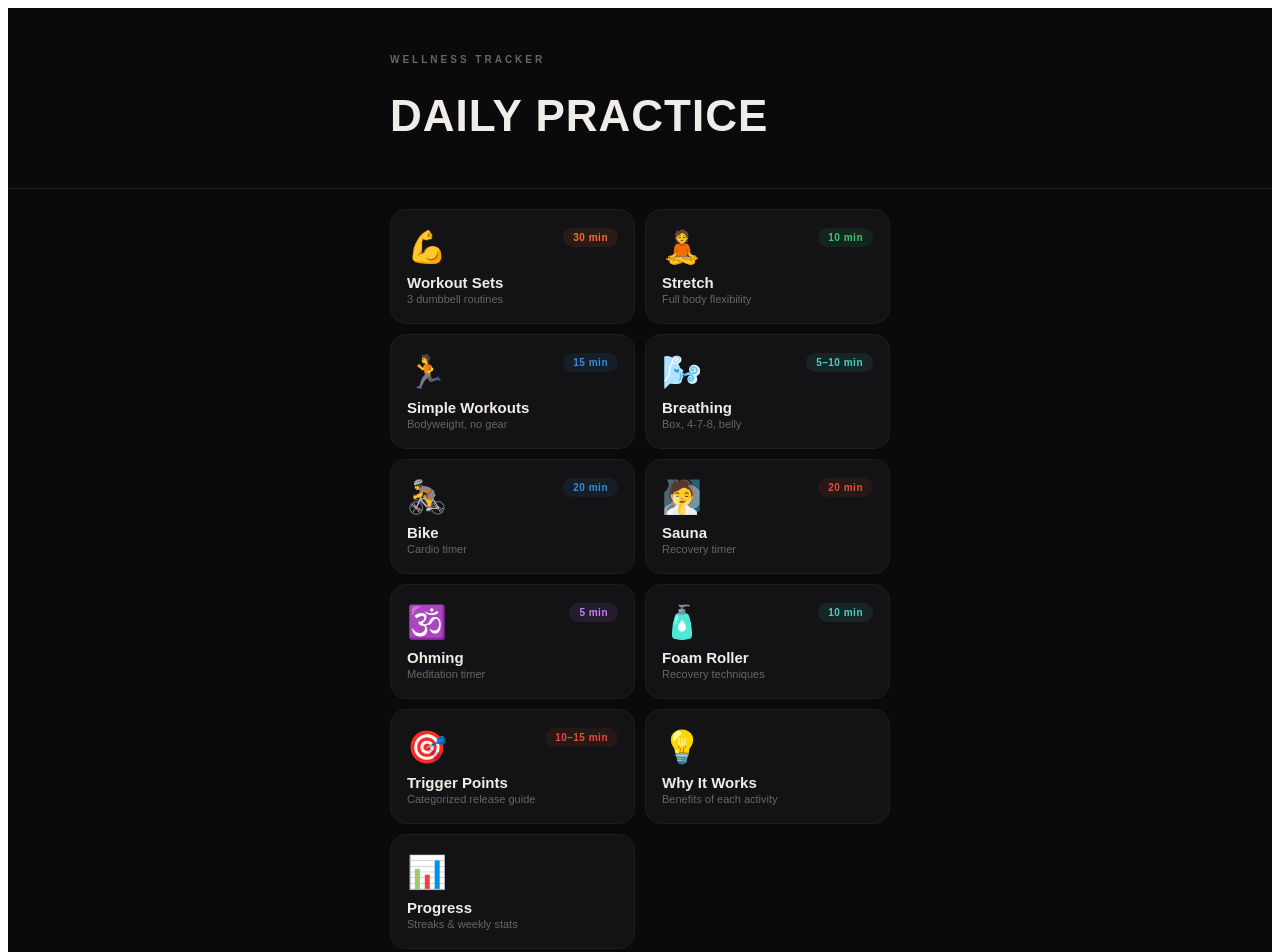
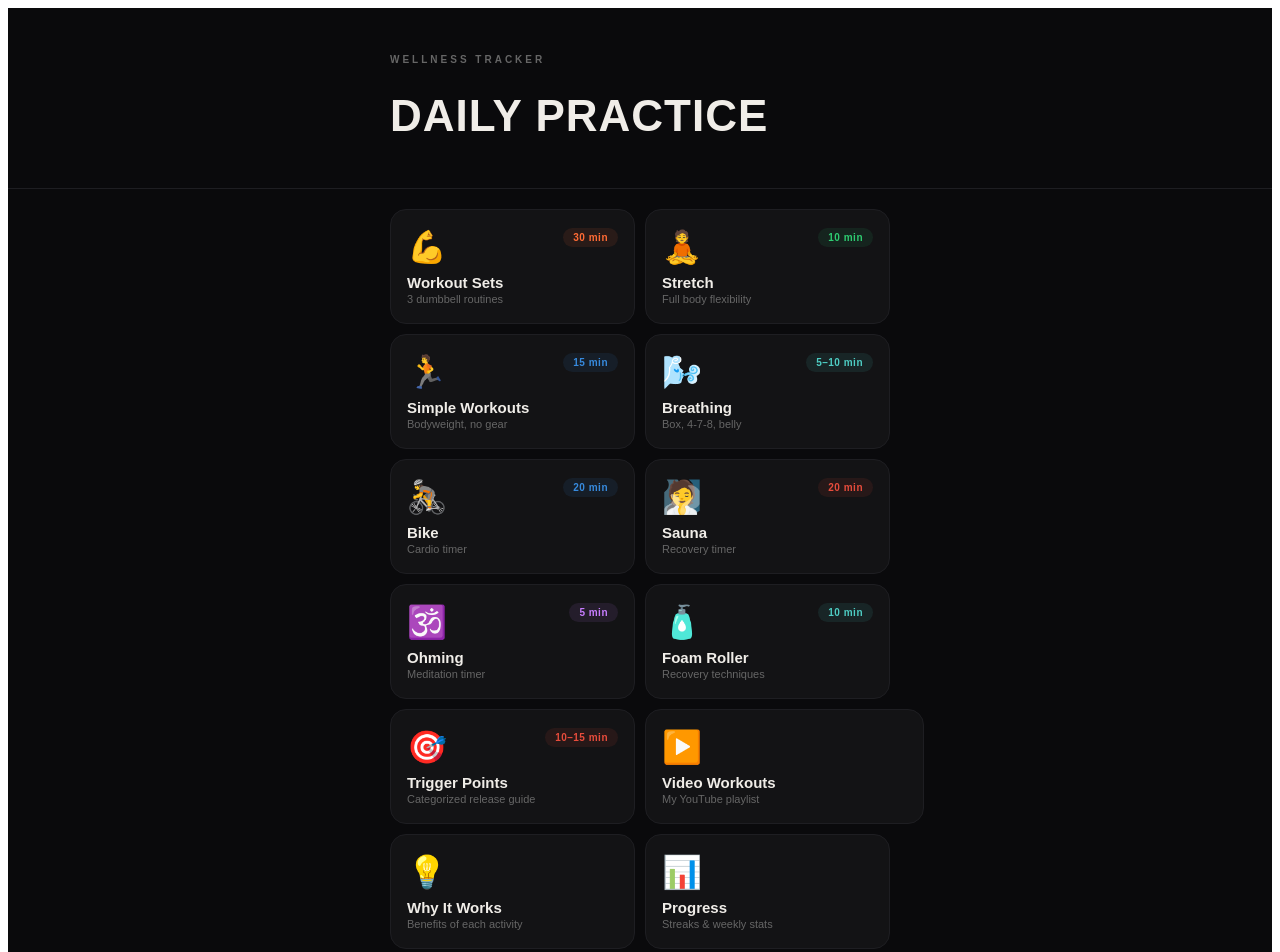
Before and after one commit to classical91/workout-tracker, a React (Vite) app: page / in a window 1280 px wide. Shown: the top 952 px of the page. Built offline with nearby package versions, Linux system fonts and the light colour scheme.

Commit message:
Add home-screen card linking to YouTube workout playlist
ActivityCard now renders an external link when an activity has a url,
opening in a new tab. Adds a 'Video Workouts' card pointing to the
YouTube exercises playlist.

```diff
--- a/src/components/ActivityCard.jsx
+++ b/src/components/ActivityCard.jsx
@@ -1,10 +1,15 @@
 import { T } from "../theme.js";
 
 export function ActivityCard({ activity, onSelect }) {
+  const isExternal = !!activity.url;
+  const Tag = isExternal ? "a" : "button";
+  const interaction = isExternal
+    ? { href: activity.url, target: "_blank", rel: "noreferrer" }
+    : { type: "button", onClick: () => onSelect(activity.id) };
+
   return (
-    <button
-      type="button"
-      onClick={() => onSelect(activity.id)}
+    <Tag
+      {...interaction}
       onMouseEnter={(e) => {
         e.currentTarget.style.borderColor = activity.color;
       }}
@@ -12,6 +17,7 @@ export function ActivityCard({ activity, onSelect }) {
         e.currentTarget.style.borderColor = T.border;
       }}
       style={{
+        display: "block",
         background: T.surface,
         border: `1px solid ${T.border}`,
         borderRadius: 16,
@@ -21,6 +27,7 @@ export function ActivityCard({ activity, onSelect }) {
         color: T.text,
         font: "inherit",
         textAlign: "left",
+        textDecoration: "none",
         width: "100%",
       }}
     >
@@ -48,6 +55,6 @@ export function ActivityCard({ activity, onSelect }) {
           </div>
         )}
       </div>
-    </button>
+    </Tag>
   );
 }
--- a/src/data/activities.js
+++ b/src/data/activities.js
@@ -72,6 +72,15 @@ export const activities = [
     desc: "Categorized release guide",
   },
   {
+    id: "youtube",
+    label: "Video Workouts",
+    emoji: "▶️",
+    duration: null,
+    color: "#E74C3C",
+    desc: "My YouTube playlist",
+    url: "https://youtube.com/playlist?list=PLTmgH9ZvO231FG8wdsrvhSb93CWT3_OwI",
+  },
+  {
     id: "benefits",
     label: "Why It Works",
     emoji: "💡",
```
Also changed, not shown: 3 other files (tests, documents, lock files or other folders).
